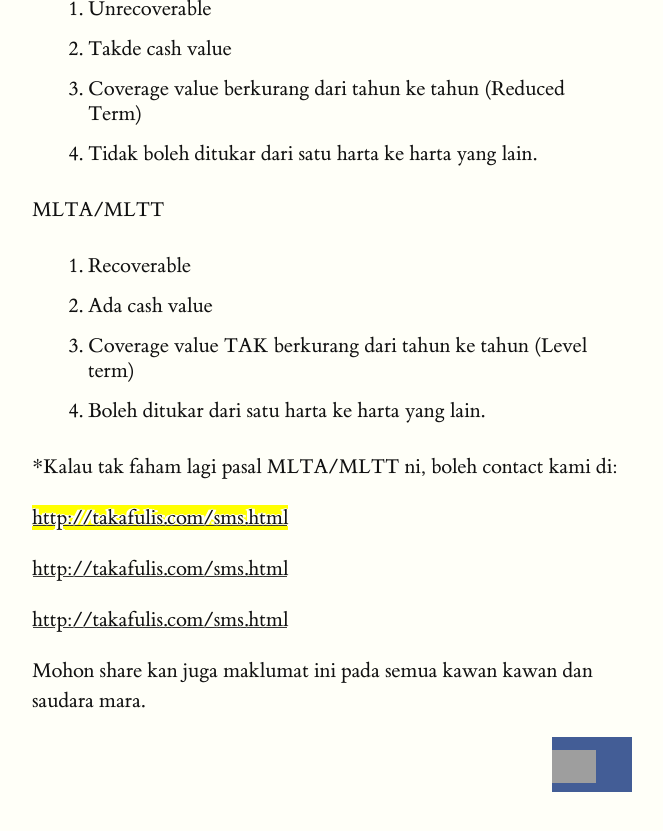
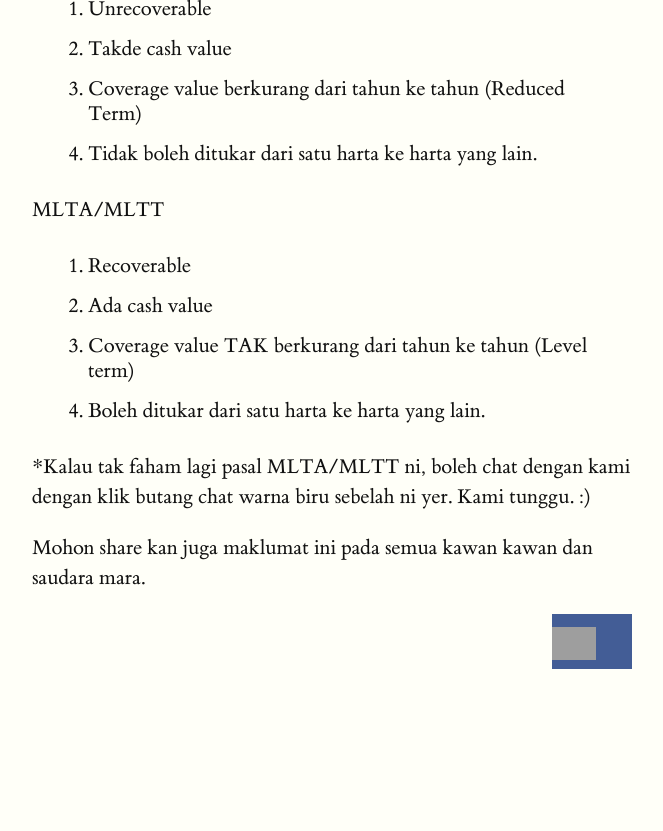
Before and after one commit to takafulis/takafulis.github.io, a Jekyll site: the page built from _posts/2017-01-26-pencerahan-mlta-mltt.md, in a window 1280 px wide and 900 px high, scrolled down 5277 px. Shown: the top 831 px of the window, without its empty margins (128-791 px from the left). Built offline with Jekyll 4.4.1, drawn with Linux system fonts in a browser that asks for light colours; after the commit the page ends 6054 px from its top, so only the background shows below that; grey boxes are pictures that could not be loaded.

Commit message:
Update 2017-01-26-pencerahan-mlta-mltt.md

```diff
--- a/_posts/2017-01-26-pencerahan-mlta-mltt.md
+++ b/_posts/2017-01-26-pencerahan-mlta-mltt.md
@@ -108,13 +108,7 @@ MLTA/MLTT
 4. Boleh ditukar dari satu harta ke harta yang lain.
 
 
-*Kalau tak faham lagi pasal MLTA/MLTT ni, boleh contact kami di:
-
-<span style="background-color:yellow;">[http://takafulis.com/sms.html](http://takafulis.com/sms.html)</span>
-
-[http://takafulis.com/sms.html](http://takafulis.com/sms.html)
-
-[http://takafulis.com/sms.html](http://takafulis.com/sms.html)
+*Kalau tak faham lagi pasal MLTA/MLTT ni, boleh chat dengan kami dengan klik butang chat warna biru sebelah ni yer. Kami tunggu. :)
 
 
 Mohon share kan juga maklumat ini pada semua kawan kawan dan saudara mara.
```
